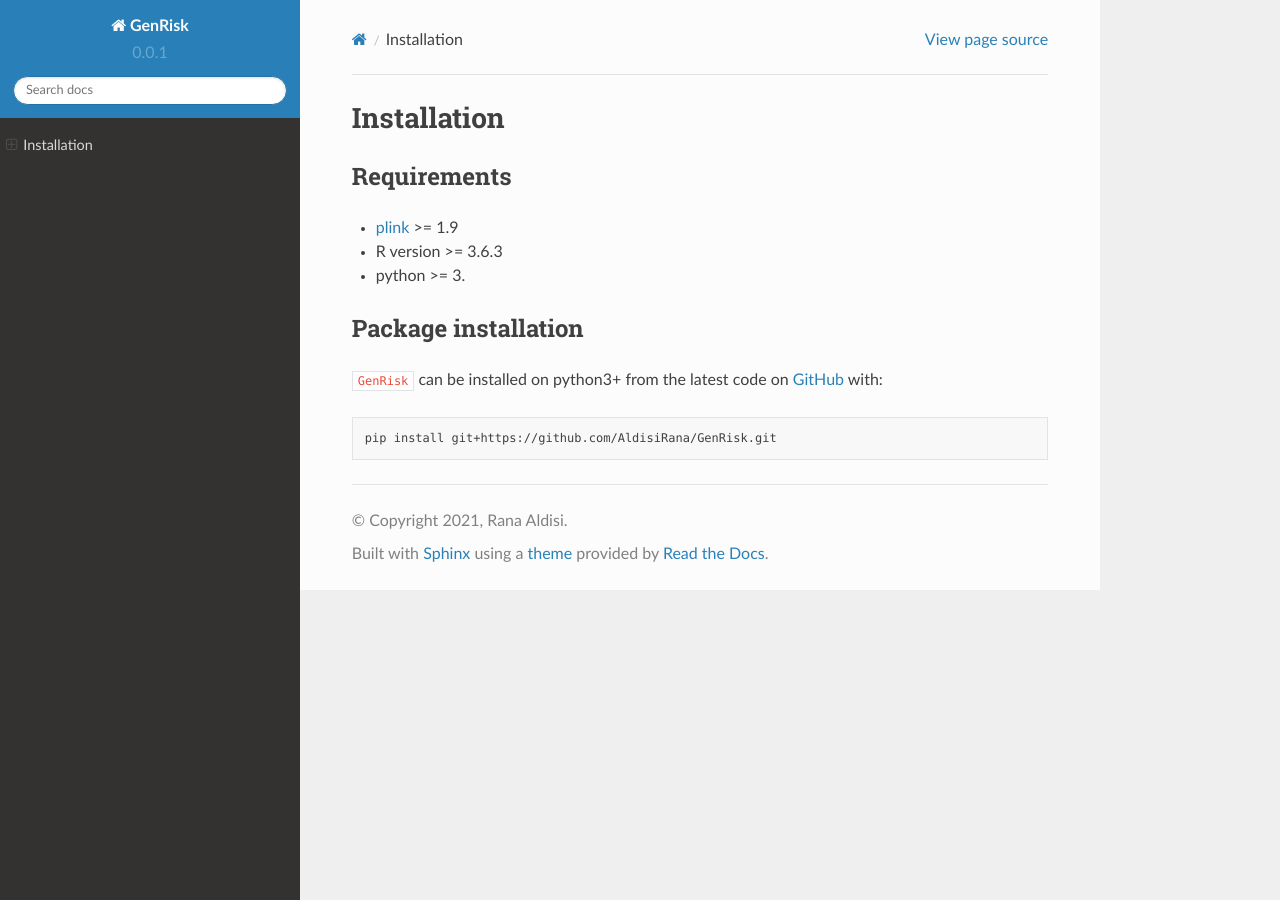
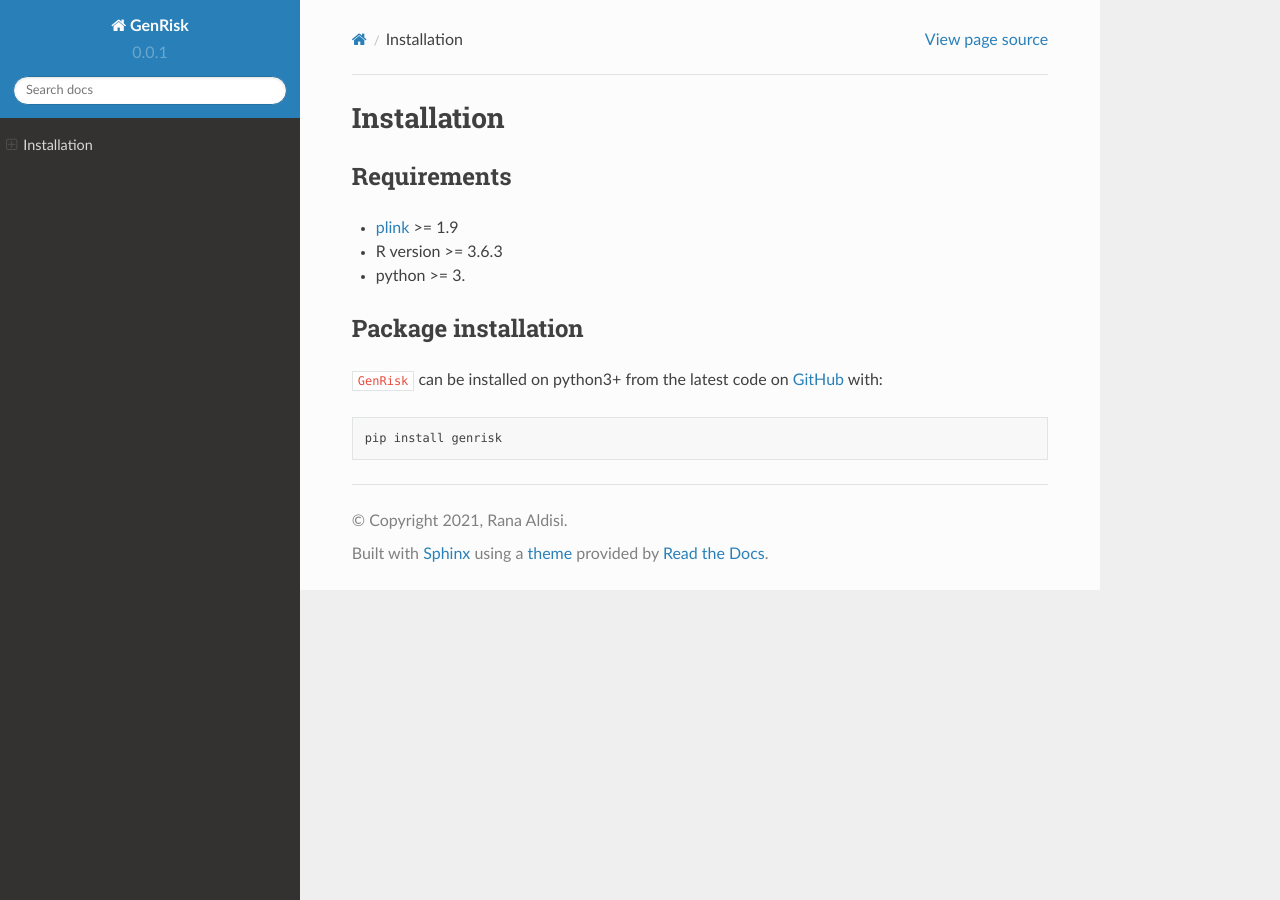
Before and after one commit to AldisiRana/GenRisk, a Sphinx documentation site: the page built from docs/source/installation.rst, in a window 1280 px wide. Built offline with Sphinx 7.4.7 and the Read the Docs theme 2.0.0, drawn with Linux system fonts in a browser that asks for light colours.

Commit message:
update documentation

```diff
--- a/docs/source/index.rst
+++ b/docs/source/index.rst
@@ -10,7 +10,6 @@ Welcome to GenRisk's documentation!
 .. toctree::
    :maxdepth: 2
    :caption: Contents:
-   installation
    cli
    pipeline
    utils
--- a/docs/source/installation.rst
+++ b/docs/source/installation.rst
@@ -13,4 +13,4 @@ ____________________
 
 .. code-block:: bash
 
-    pip install git+https://github.com/AldisiRana/GenRisk.git
+    pip install genrisk
```
